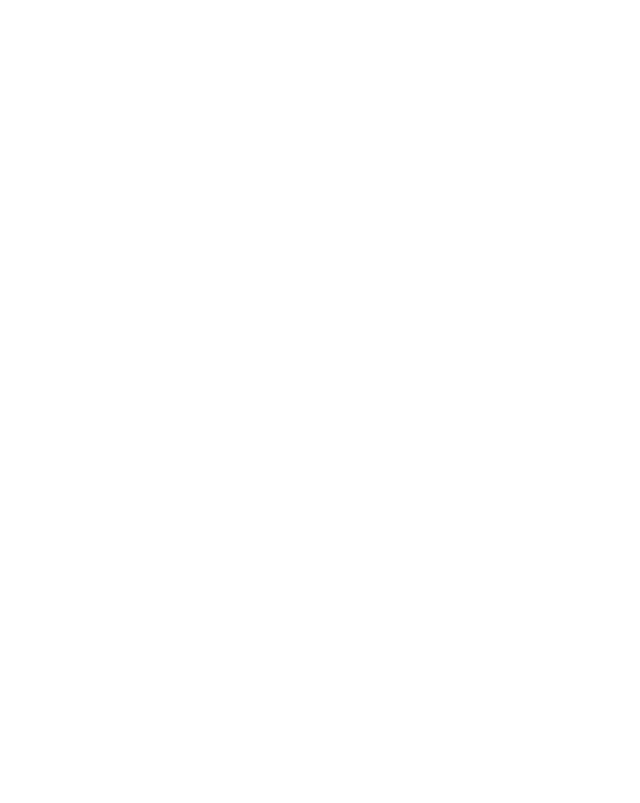
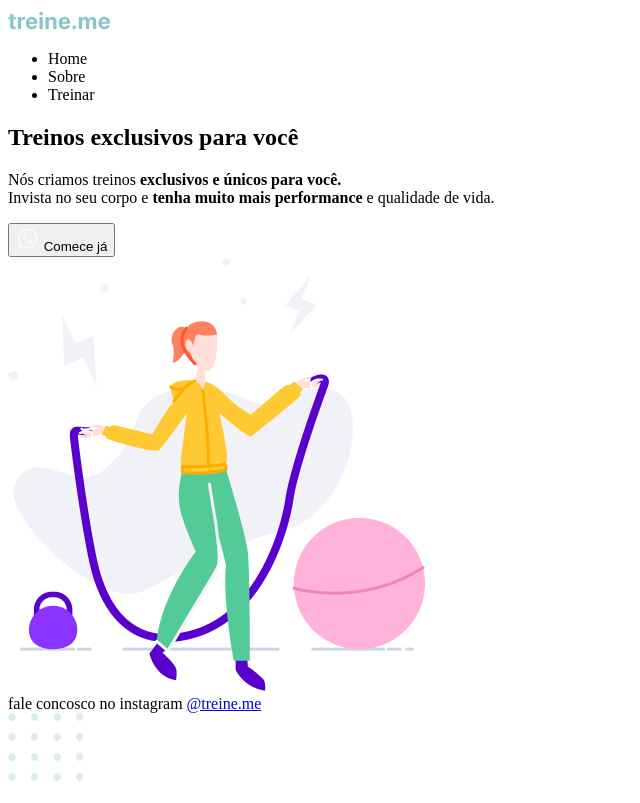
Before and after one commit to Batavoo/projeto_treine-me, a plain HTML site: page index.html in a window 1280 px wide. Shown: the whole page, without its empty margins (0-640 px from the left). Drawn offline with Linux system fonts and the light colour scheme.

Commit message:
finalizando a estrutura do html semantico

```diff
--- a/index.html
+++ b/index.html
@@ -3,13 +3,47 @@
   <head>
     <meta charset="UTF-8" />
     <meta name="viewport" content="width=device-width, initial-scale=1.0" />
-    <title>Treine-me</title>
+    <title>Treine.me</title>
   </head>
   <body>
     <div class="page">
-      <header></header>
-      <main></main>
-      <footer></footer>
+      <header>
+        <img src="./assets/logo.svg" alt="Treine.me" />
+
+        <nav>
+          <ul>
+            <li>Home</li>
+            <li>Sobre</li>
+            <li>Treinar</li>
+          </ul>
+        </nav>
+      </header>
+      <main>
+        <section>
+          <h1>Treinos exclusivos para você</h1>
+          <p>
+            Nós criamos treinos <strong>exclusivos e únicos para você.</strong
+            ><br />
+            Invista no seu corpo e
+            <strong>tenha muito mais performance</strong> e qualidade de vida.
+          </p>
+          <button>
+            <img src="./assets/zap.svg" alt="Icone do zapzap" />
+            Comece já
+          </button>
+        </section>
+
+        <img src="./assets/img.png" alt="Desenho de uma mulher pulando corda" />
+      </main>
+      <footer>
+        fale concosco no instagram
+        <a href="https://instagram.com/treineme" target="_blank">@treine.me</a>
+      </footer>
     </div>
+
+    <img
+      src="./assets/balls.svg"
+      alt="bolas decorativas verdes no canto inferior direito da página"
+    />
   </body>
 </html>
```
Also changed, not shown: assets/img.png (renamed from assets/fitness-jump.png), assets/zap.svg (renamed from assets/whatsapp.svg).
